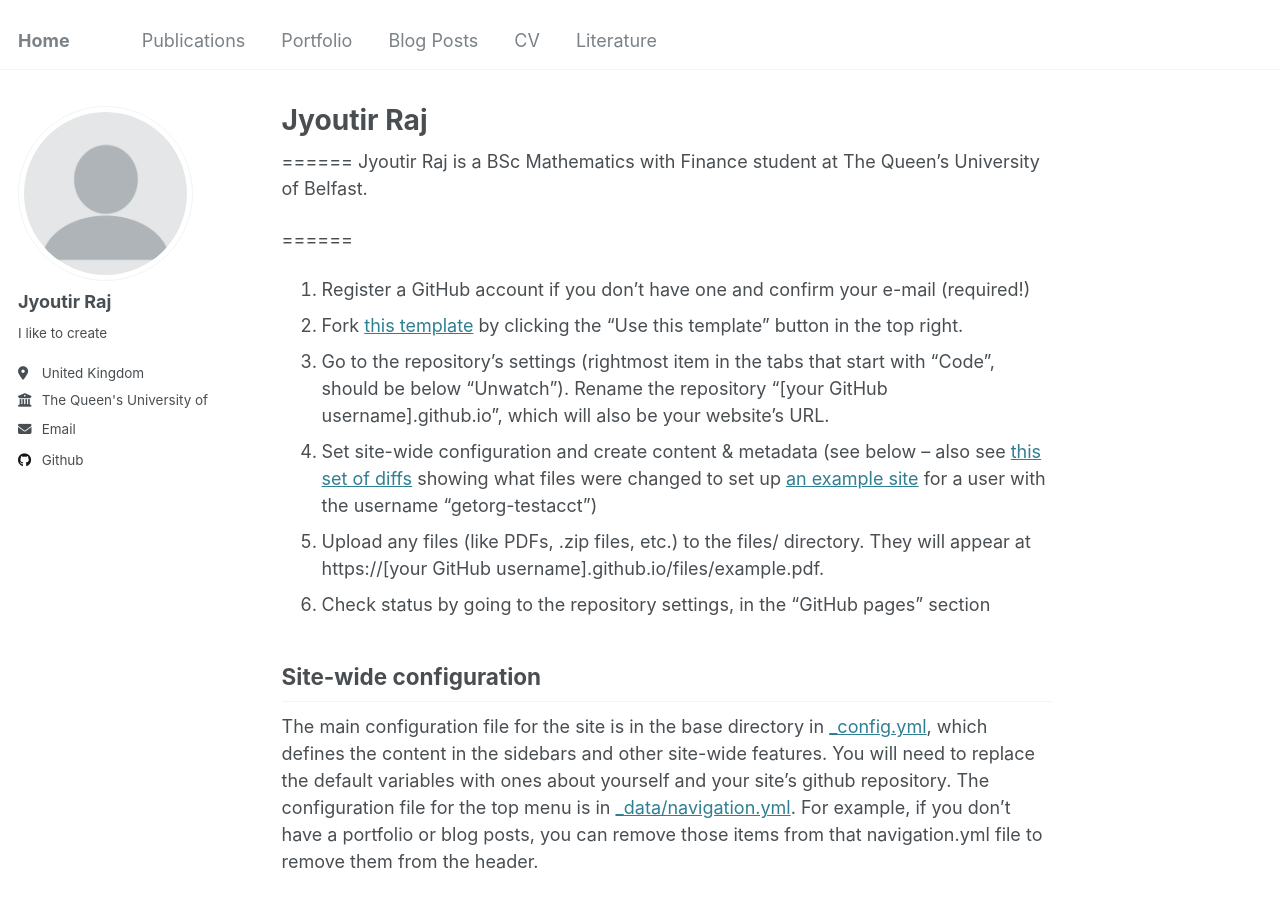
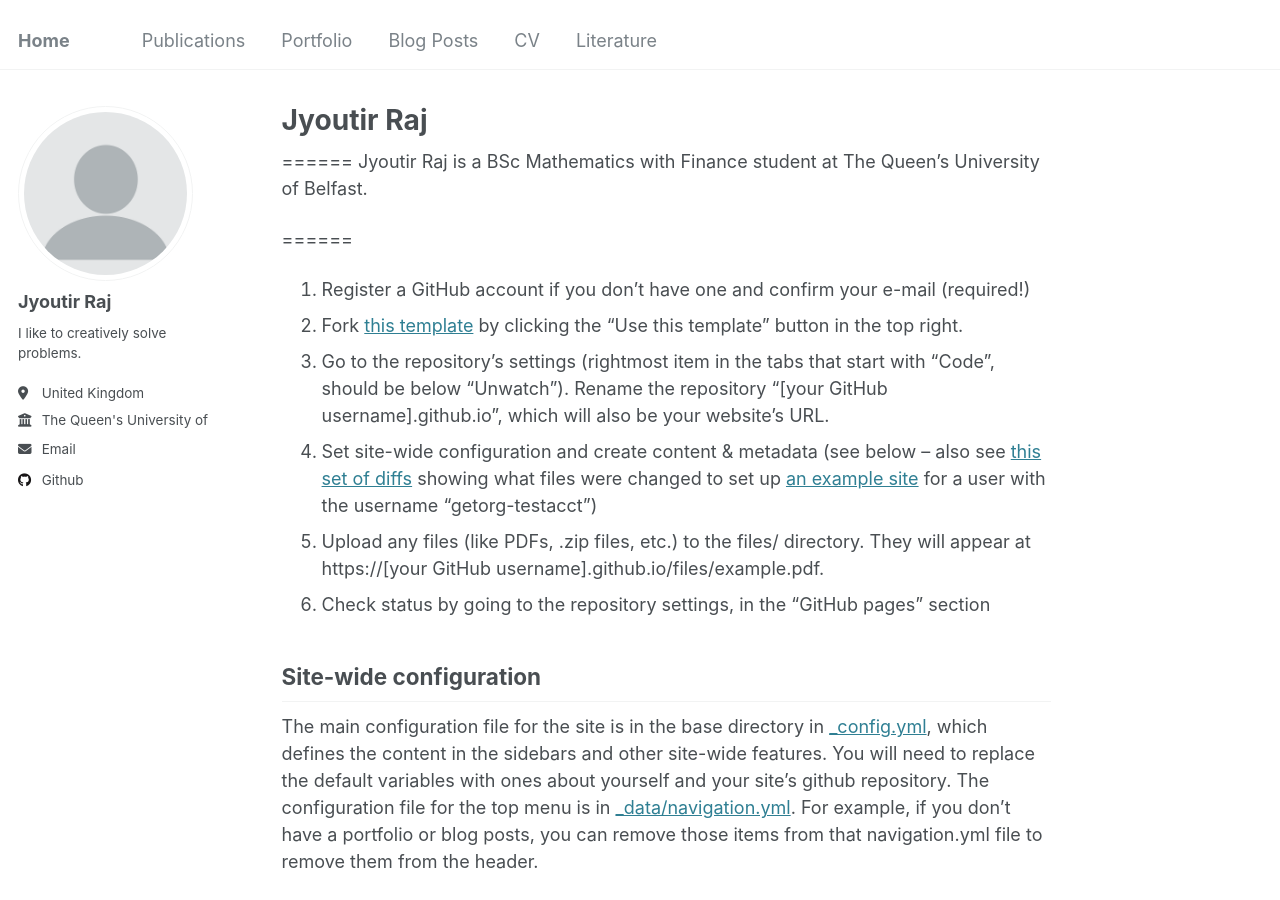
Before and after one commit to jyoutir/jyoutir.github.io, a Jekyll site: the page built from _pages/about.md, in a window 1280 px wide and 900 px high. Built offline with Jekyll 4.4.1, drawn with Linux system fonts in a browser that asks for light colours.

Commit message:
config change

```diff
--- a/_config.yml
+++ b/_config.yml
@@ -12,9 +12,9 @@ title                    : "Home"
 title_separator          : "-"
 name                     : &name "Jyoutir Raj"
 description              : &description "personal description"
-url                      : https://academicpages.github.io # the base hostname & protocol for your site e.g. "https://[your GitHub username].github.io"
+url                      : https://jyoutir.github.io # the base hostname & protocol for your site e.g. "https://[your GitHub username].github.io"
 baseurl                  : "" # the subpath of your site, e.g. "/blog"
-repository               : "academicpages/academicpages.github.io"
+repository               : "jyoutir/jyoutir.github.io"
 
 # Site Author - The following control what appear as part of the author content on the side bar.
 #               If a field is blank the icon and link will not appear, otherwise it will be shown.
@@ -24,7 +24,7 @@ author:
   avatar           : "profile.png"
   name             : "Jyoutir Raj"
   pronouns         : # example: "she/her"
-  bio              : "I like to create"
+  bio              : "I like to creatively solve problems."
   location         : "United Kingdom"
   employer         : "The Queen's University of Belfast"
   uri              : # URL
```
Also changed, not shown: Gemfile.lock (deleted), 1 other file.
